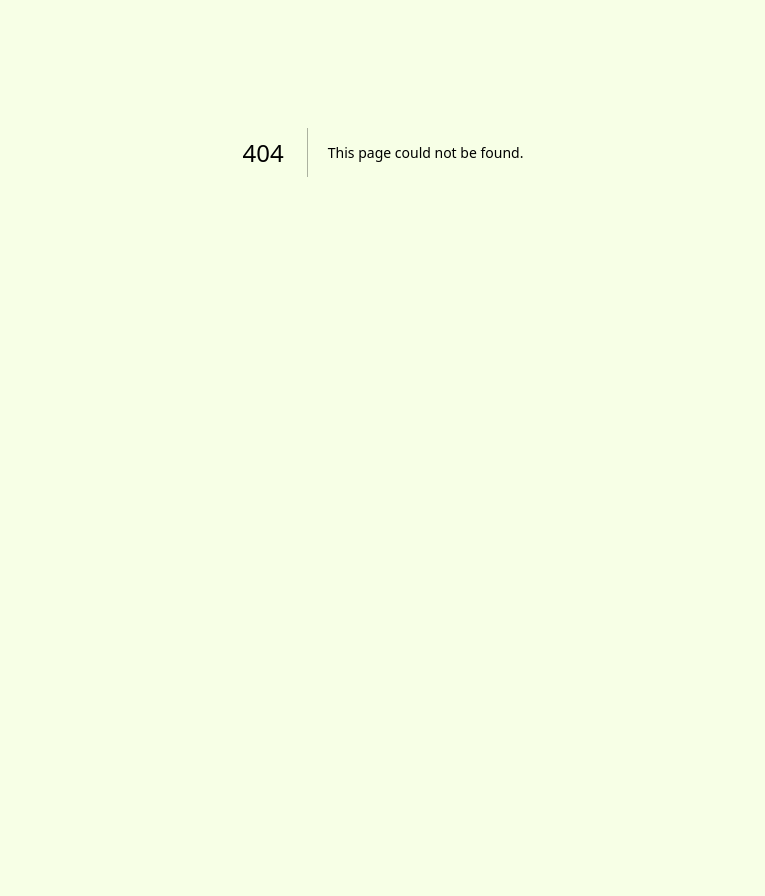
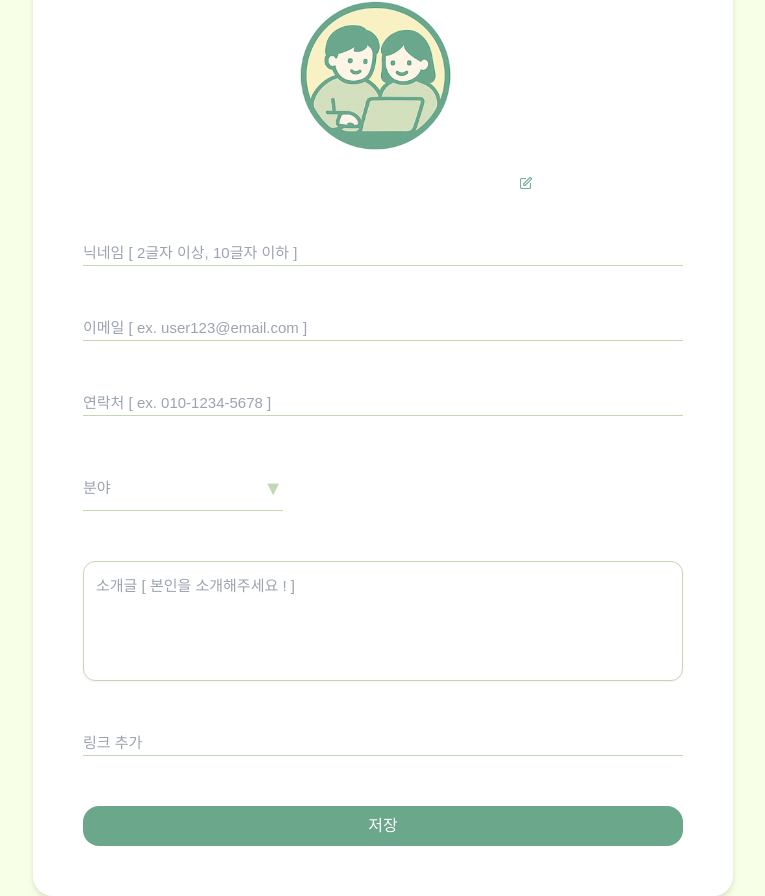
Before and after one commit to seonysun/mocomoco-FE, a Next.js app: page /mypage/edit in a window 1280 px wide. Before the commit this address had no page. Shown: the part 364-1260 px from the top of the page, without its empty margins (257-1022 px from the left). Before the commit the page ends 917 px from the top, so only its background shows below. Built offline with nearby package versions, Linux system fonts and the light colour scheme; a web font is replaced by a local one.

Commit message:
Deploy from GitHub Actions

```diff
--- /dev/null
+++ b/src/app/mypage/edit/page.tsx
@@ -0,0 +1,89 @@
+'use client';
+
+import CommonInput from '@/components/common/input/Input';
+import { useState } from 'react';
+import Image from 'next/image';
+import Logo from '@images/Logo.png';
+import Edit from '@images/edit.png';
+import Dropdown from '@/components/common/input/Dropdown';
+import Button from '@/components/common/button/Button';
+
+export default function mypageEdit() {
+  const [nickname, setNickname] = useState('');
+  const [email, setEmail] = useState('');
+  const [phone, setPhone] = useState('');
+  const [intro, setIntro] = useState('');
+  const [link, setLink] = useState('');
+  const [category, setCategory] = useState('');
+  // 이후 추가 구현 : useAuthStore 사용해서 정보가 있는 건 첫 렌더링 때 저장된 정보 띄우고 아니면 placeholder 띄우기
+  return (
+    <>
+      <div className="flex min-h-screen w-full items-center justify-center">
+        <div className="flex w-[700px] flex-col justify-center gap-[50px] rounded-[20px] bg-white p-[50px] drop-shadow-md">
+          <p className="text-right underline"> 회원탈퇴 </p>
+          <p className="text-center font-gmarket text-[30px] font-light">
+            내정보 수정
+          </p>
+          <div className="flex w-[300px] flex-col items-center justify-center self-center">
+            <Image
+              src={Logo}
+              alt="User Image"
+              className="h-[200px] w-[200px] self-center"
+            />
+            <Image
+              src={Edit}
+              alt="Edit"
+              className="h-[15px] w-[15px] place-self-end"
+            />
+          </div>
+          <CommonInput
+            // label=""
+            placeholder="닉네임 [ 2글자 이상, 10글자 이하 ] "
+            value={nickname}
+            onChange={e => setNickname(e.target.value)}
+            box="line"
+          />
+          <CommonInput
+            // label=""
+            placeholder="이메일 [ ex. user123@email.com ]"
+            value={email}
+            onChange={e => setEmail(e.target.value)}
+            box="line"
+          />
+          <CommonInput
+            // label=""
+            placeholder="연락처 [ ex. 010-1234-5678 ]"
+            value={phone}
+            onChange={e => setPhone(e.target.value)}
+            box="line"
+          />
+          <div className="w-[200px]">
+            <Dropdown
+              selected={category}
+              onSelect={setCategory}
+              placeholder="분야"
+            />
+          </div>
+          <CommonInput
+            // label=""
+            placeholder="소개글 [ 본인을 소개해주세요 ! ]"
+            value={intro}
+            onChange={e => setIntro(e.target.value)}
+            box="textarea"
+          />
+          <CommonInput
+            // label=""
+            placeholder="링크 추가"
+            value={link}
+            onChange={e => setLink(e.target.value)}
+            box="line"
+          />
+          <Button type="submit" className="w-[100px] self-center">
+            {' '}
+            저장{' '}
+          </Button>
+        </div>
+      </div>
+    </>
+  );
+}
```
Also changed, not shown: public/images/edit.png (added).
